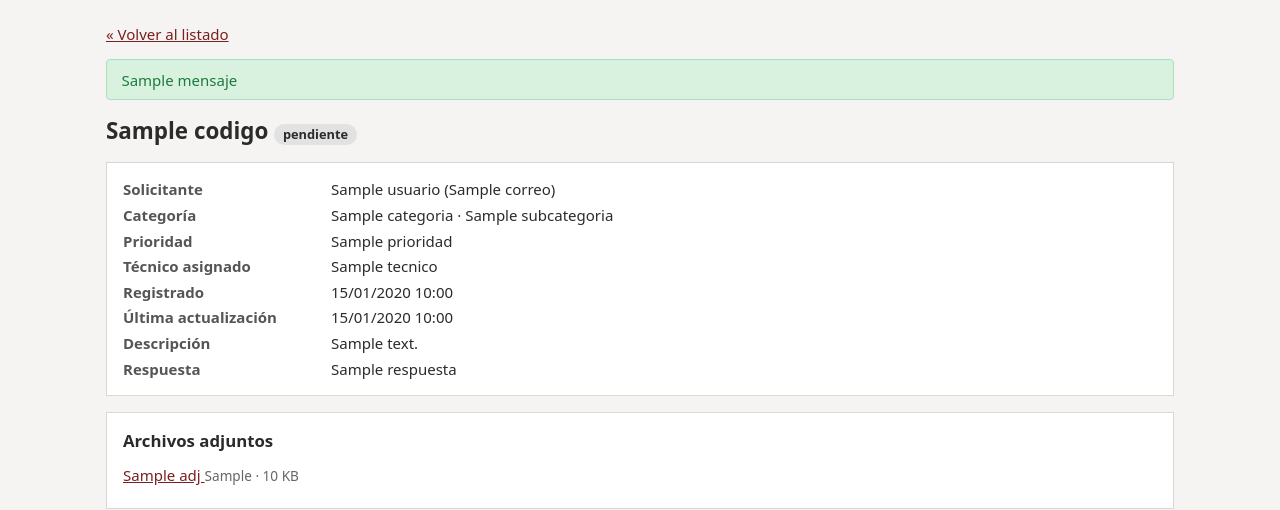
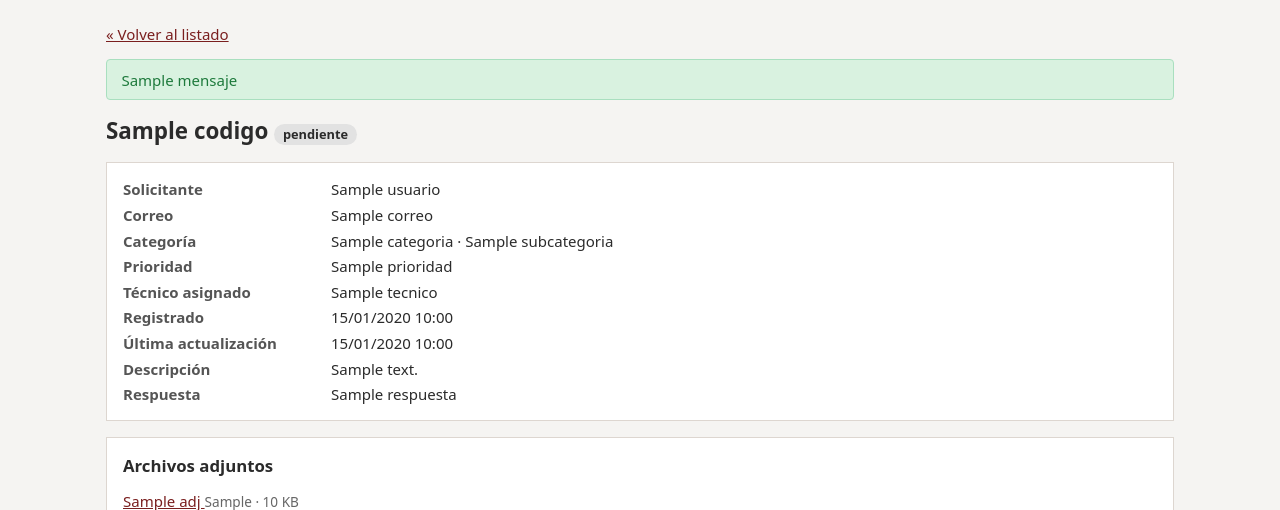
Before and after one commit to Selene-28/chatbot_gestion_incidencias, a FastAPI app: template services/ticket-service/app/panel/templates/ticket_detalle.html in a window 1280 px wide. Shown: the part 39-549 px from the top of the page. Run offline with FastAPI, Linux system fonts and the light colour scheme; the template is opened without the code that fills it: most values are stand-ins (such as "Sample title", 1, 10 or a date in 2020); some libraries are stand-ins or nearby versions.

Commit message:
Hide synthetic student-code emails on the ticket detail panel.
Demo tickets seeded from the class roster use codigo@unac.edu.pe only as
a unique key. The Correo field stays blank in the panel for those cases.

Co-authored-by: Selene-28 <Selene-28@users.noreply.github.com>

```diff
--- a/services/ticket-service/app/panel/templates/_detalle.html
+++ b/services/ticket-service/app/panel/templates/_detalle.html
@@ -12,7 +12,9 @@
 
   <dl class="datos">
     <dt>Solicitante</dt>
-    <dd>{{ ticket.usuario.nombre }} ({{ ticket.usuario.correo }})</dd>
+    <dd>{{ ticket.usuario.nombre }}</dd>
+    <dt>Correo</dt>
+    <dd>{% set c = ticket.usuario.correo or '' %}{% set local = c[:-12] if c.endswith('@unac.edu.pe') else c %}{% if c and not (local.isdigit() and local|length == 10) %}{{ c }}{% endif %}</dd>
     <dt>Categoría</dt>
     <dd>{{ ticket.categoria.nombre }}{% if ticket.subcategoria %} · {{ ticket.subcategoria }}{% endif %}</dd>
     <dt>Prioridad</dt>
```
